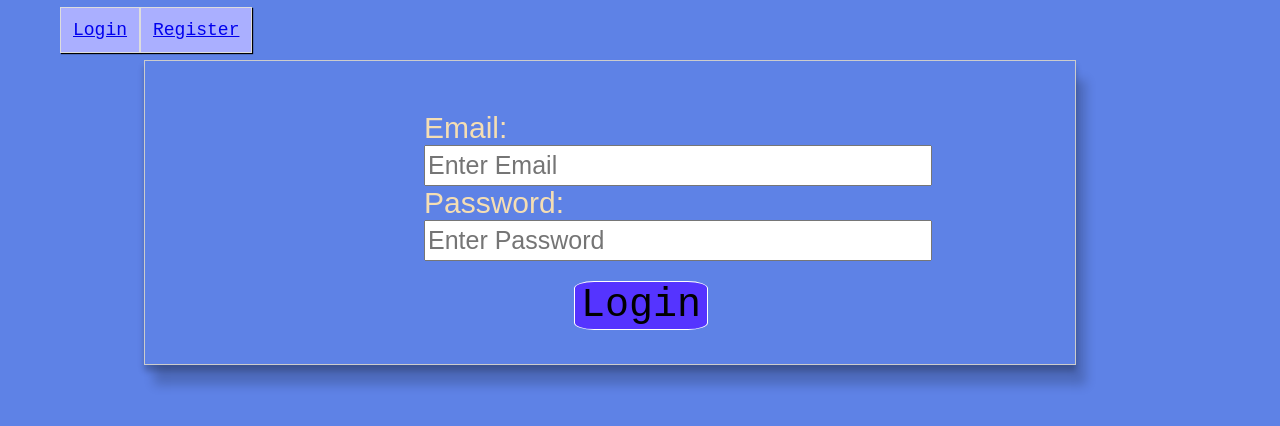
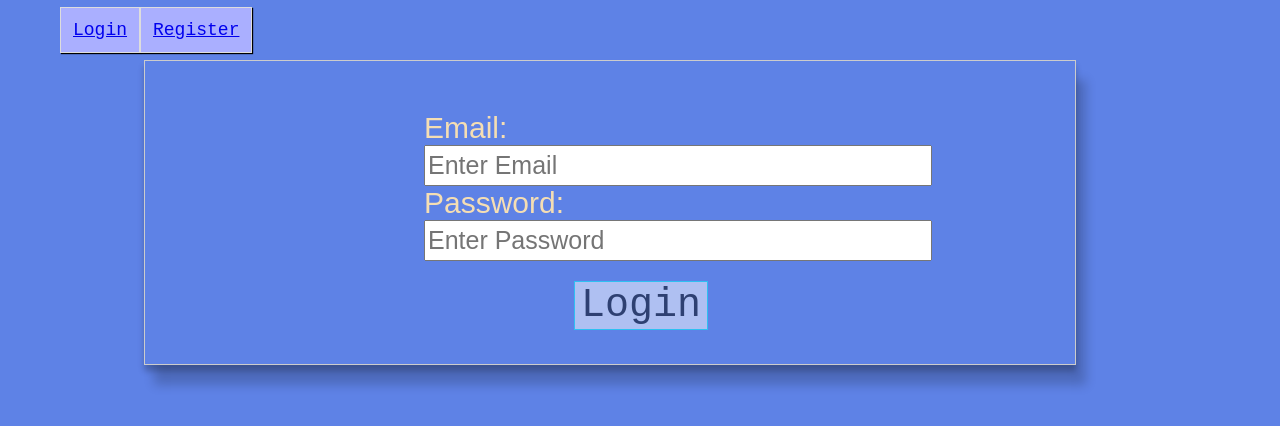
Before and after one commit to mwezn/ToDoList, a React (Create React App) app: page / in a window 1280 px wide. In both pictures the pointer is over the button "Login". Shown: the top 426 px of the page. Built offline with nearby package versions, Linux system fonts and the light colour scheme.

Commit message:
CSS changes

```diff
--- a/src/containers/App.css
+++ b/src/containers/App.css
@@ -8,23 +8,27 @@ body {
 
 .loginBtn {
   margin-top: 20px;
-  border: 0.1px solid rgba(255,255,255,1);
+  border: 0.1px solid rgba(0,0,0,1);
   font-family: monospace;
 
 }
 
 .loginBtn:hover {
-  border-radius: 15%;
-  border: 0.1px solid rgba(255,255,255,1);
-  background-color: #5534ff;
+  border: 0.3px solid rgba(0,255,255,1);
+  background-color: white;
+  opacity: 0.5
 }
 
 .regBtn {
   margin-top: 20px;
-  border: 0.1px solid rgba(255,255,255,1);
-  background-color: #5534ff;
+  margin-top: 20px;
+  border: 0.1px solid rgba(0,0,0,1);
   font-family: monospace;
-
+}
+.regBtn:hover {
+  border: 0.3px solid rgba(0,255,255,1);
+  background-color: white;
+  opacity: 0.5;
 }
 
  #readyToPlan{
```
Also changed, not shown: 1 other file (tests, documents, lock files or other folders).
